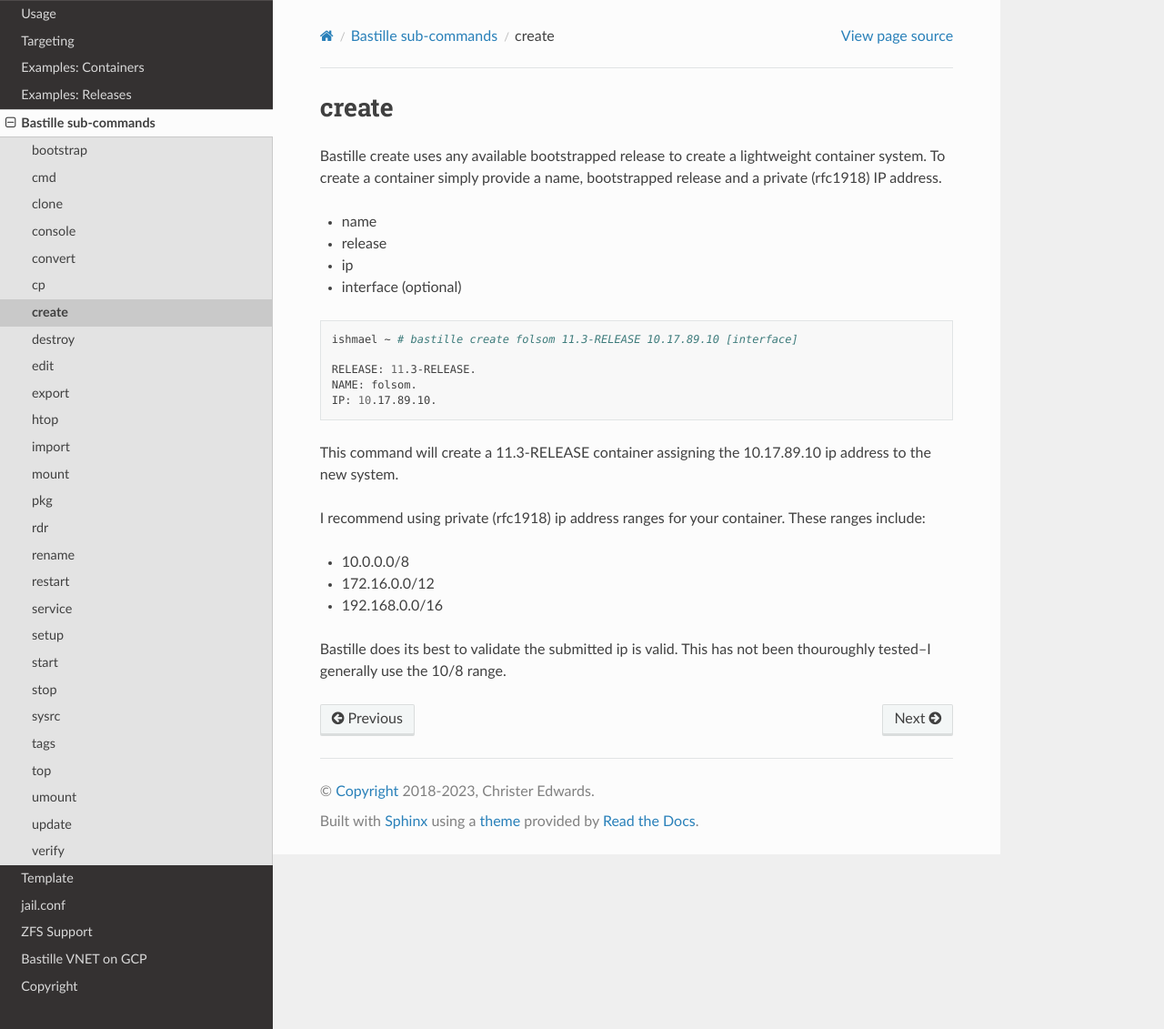
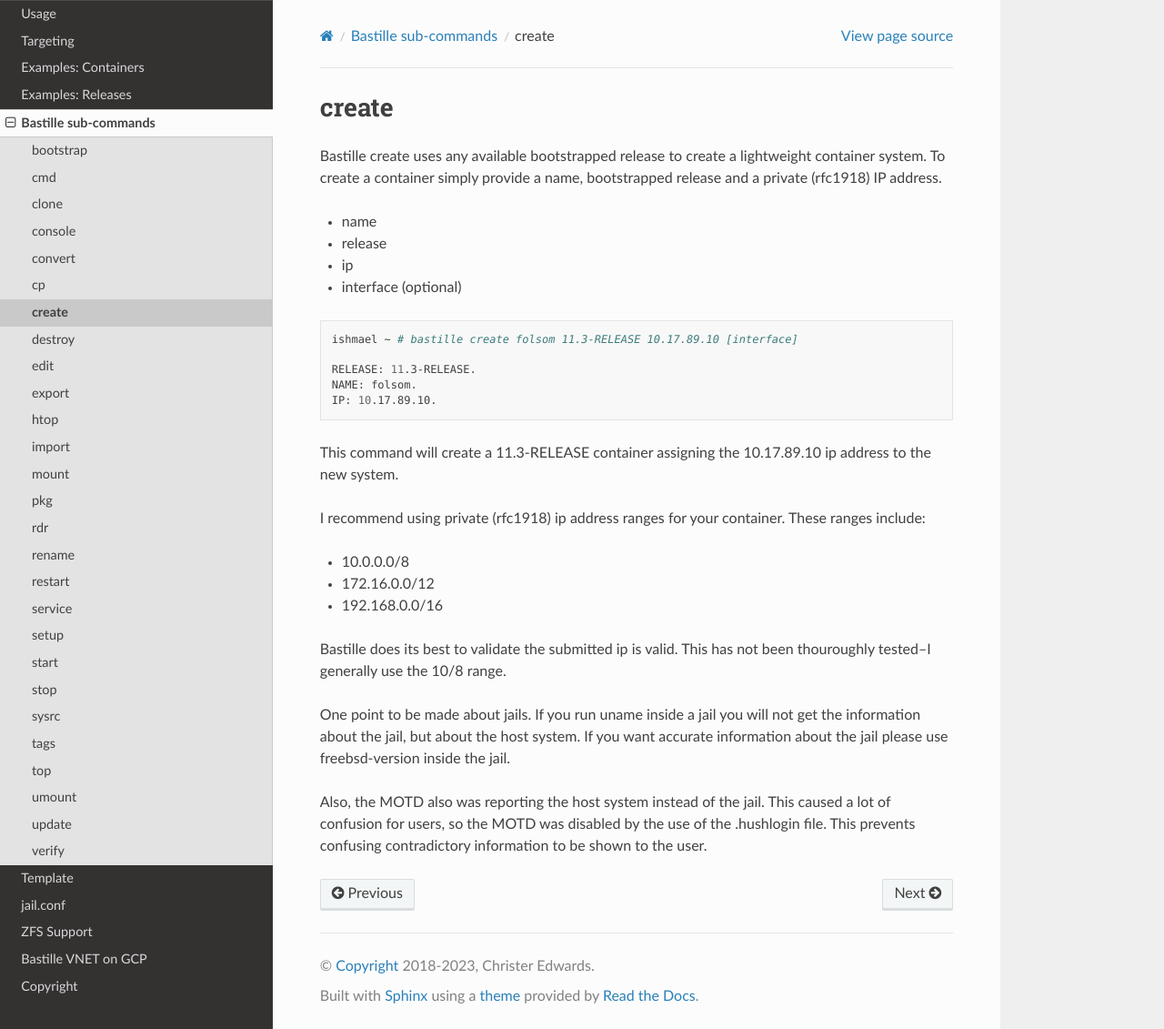
Before and after one commit to BastilleBSD/bastille, a Sphinx documentation site: the page built from docs/chapters/subcommands/create.rst, in a window 1280 px wide and 1131 px high. Shown: the whole window at 91% size. Built offline with Sphinx 7.4.7 and the Read the Docs theme 2.0.0, drawn with Linux system fonts in a browser that asks for light colours; pages that are not in the unit, such as notebooks, are missing from menus.

Commit message:
documented .hushlogin and uname in jails

```diff
--- a/docs/chapters/subcommands/create.rst
+++ b/docs/chapters/subcommands/create.rst
@@ -31,3 +31,12 @@ ranges include:
 
 Bastille does its best to validate the submitted ip is valid. This has not been
 thouroughly tested--I generally use the 10/8 range.
+
+One point to be made about jails.  If you run uname inside a jail you will not
+get the information about the jail, but about the host system.  If you want accurate
+information about  the jail please use freebsd-version inside the jail.
+
+Also, the MOTD also was reporting the host system instead of the jail.  This
+caused a lot of confusion for users, so the MOTD was disabled by the use of
+the .hushlogin file.  This prevents confusing contradictory information to be
+shown to the user.
```
